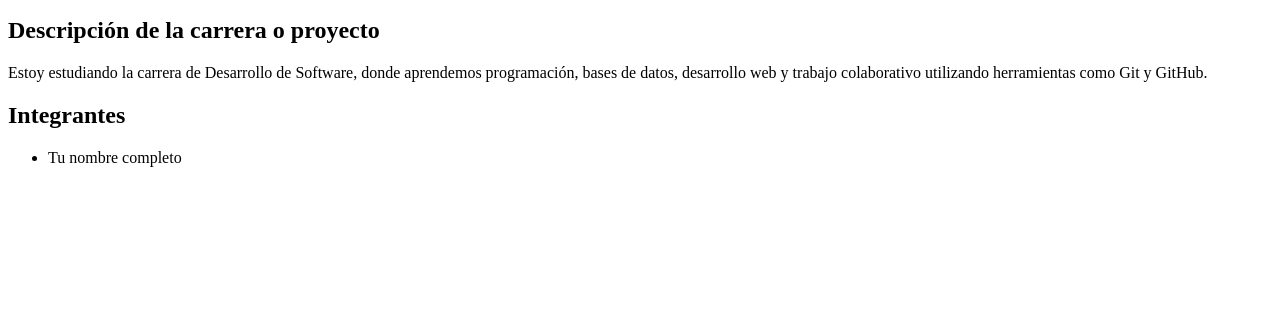
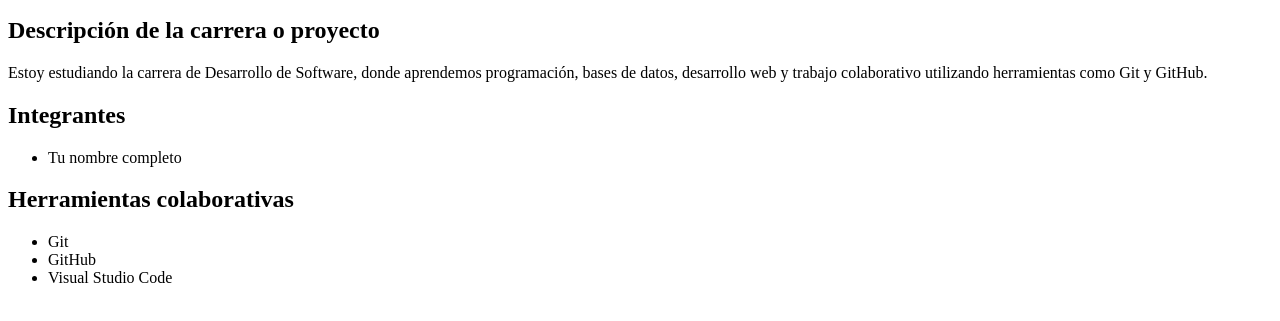
Before and after one commit to cristianuchuari2006-ctrl/mi-primer-proyecto-colaborativo., a plain HTML site: page index.html in a window 1280 px wide. Shown: the part 101-422 px from the top of the page. Drawn offline with Linux system fonts and the light colour scheme.

Commit message:
Mejorar contenido del HTML
Added a section for collaborative tools including Git, GitHub, and Visual Studio Code.

```diff
--- a/index.html
+++ b/index.html
@@ -24,6 +24,13 @@
     <ul>
         <li>Tu nombre completo</li>
     </ul>
+    <h2>Herramientas colaborativas</h2>
+
+<ul>
+    <li>Git</li>
+    <li>GitHub</li>
+    <li>Visual Studio Code</li>
+</ul>
 
 </body>
 </html>
```
